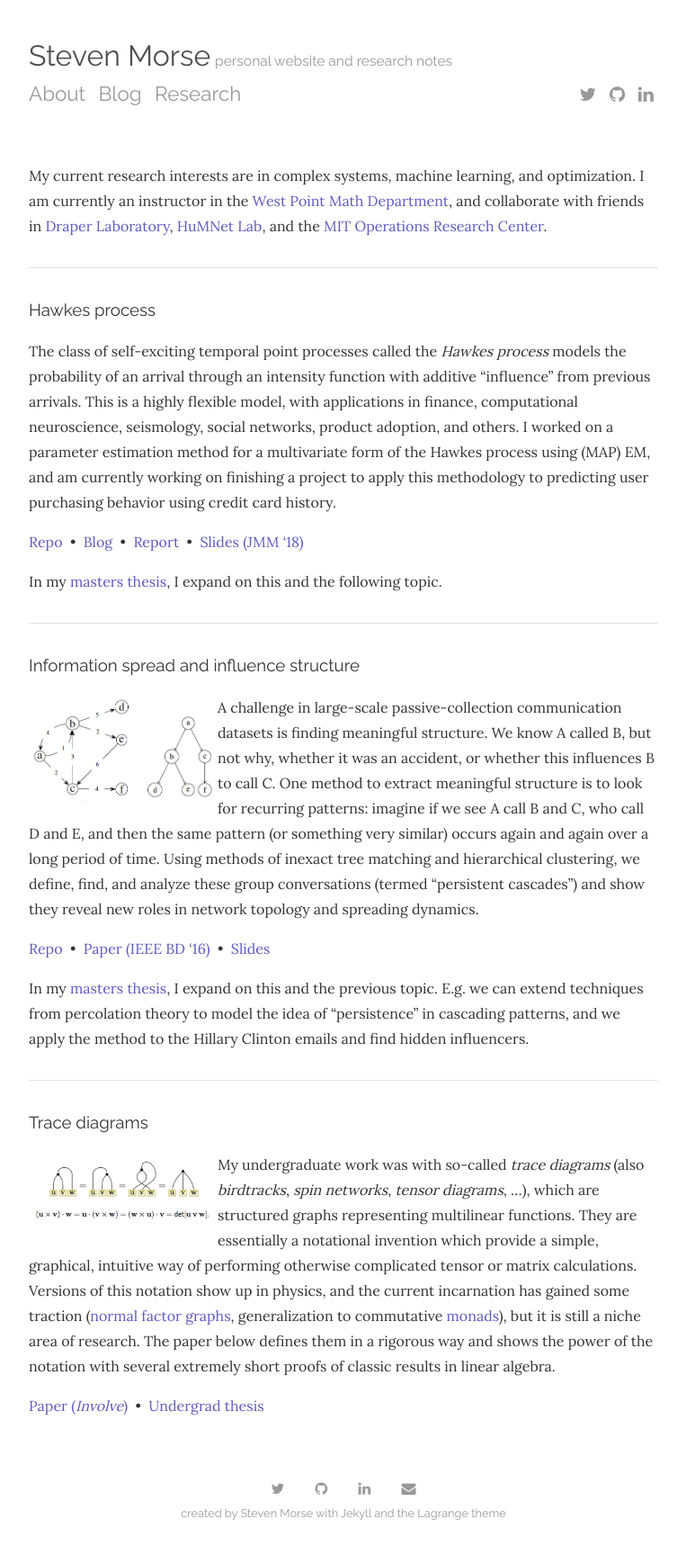
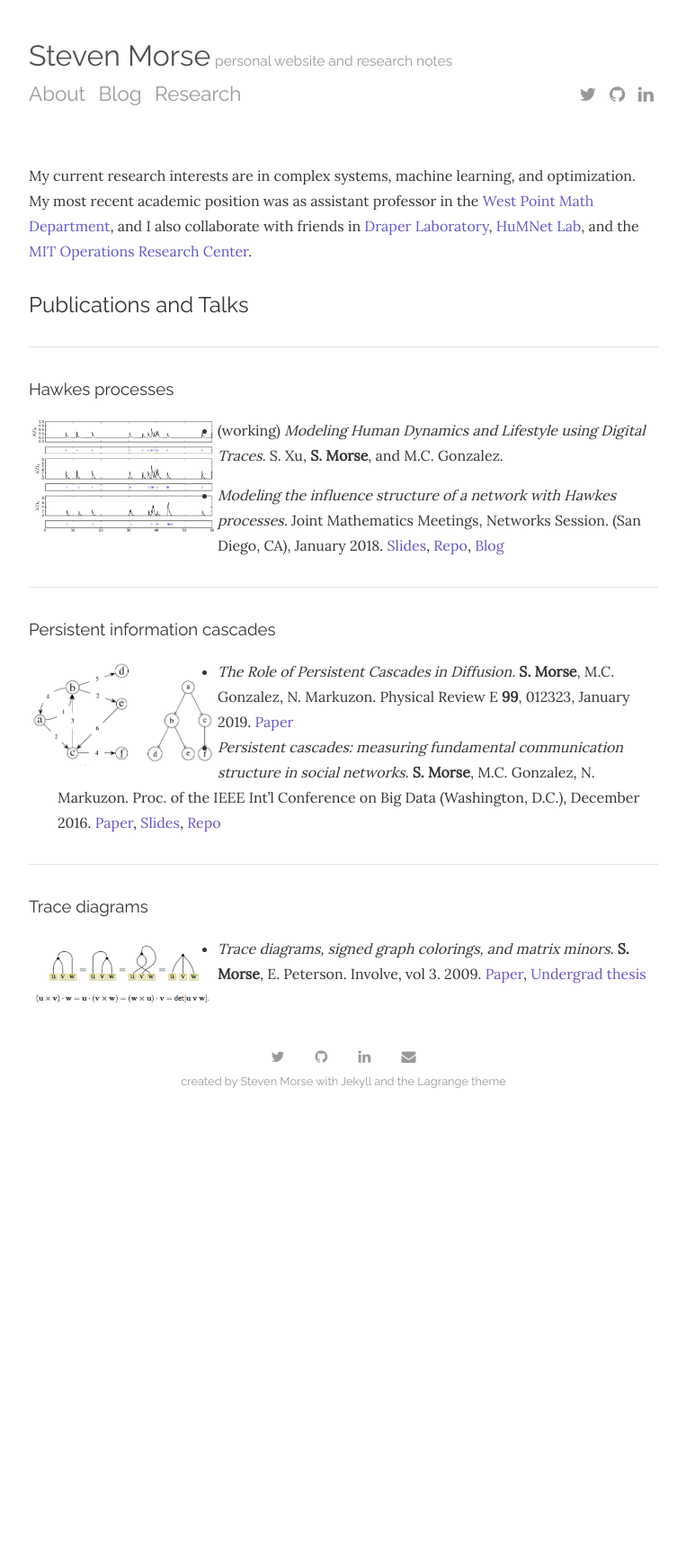
Before and after one commit to stmorse/stmorse.github.io, a Jekyll site: the page built from research.md, in a window 1280 px wide. Shown: the whole page at 90% size, without its empty margins (258-1021 px from the left). Built offline with Jekyll 4.4.1, drawn with Linux system fonts in a browser that asks for light colours; nearby versions of some CDN libraries; after the commit the page ends 1248 px from its top, so only the background shows below that.

Commit message:
edits to research

```diff
--- a/research.md
+++ b/research.md
@@ -3,34 +3,32 @@ layout: page
 title: Research
 ---
 
-My current research interests are in complex systems, machine learning, and optimization.  I am currently an instructor in the [West Point Math Department](https://www.usma.edu/math/SitePages/Math.aspx), and collaborate with friends in [Draper Laboratory](http://www.draper.com), [HuMNet Lab](http://humnetlab.mit.edu), and the [MIT Operations Research Center](https://orc.mit.edu).
+My current research interests are in complex systems, machine learning, and optimization.  My most recent academic position was as assistant professor in the [West Point Math Department](https://www.usma.edu/math/SitePages/Math.aspx), and I also collaborate with friends in [Draper Laboratory](http://www.draper.com), [HuMNet Lab](http://humnetlab.mit.edu), and the [MIT Operations Research Center](https://orc.mit.edu).
+
+
+## Publications and Talks
 
 <hr>
 
-### Hawkes process
+### Hawkes processes
 
-The class of self-exciting temporal point processes called the <i>Hawkes process</i> models the probability of an arrival through an intensity function with additive "influence" from previous arrivals.  This is a highly flexible model, with applications in finance, computational neuroscience, seismology, social networks, product adoption, and others.  I worked on a parameter estimation method for a multivariate form of the Hawkes process using (MAP) EM, and am currently working on finishing a project to apply this methodology to predicting user purchasing behavior using credit card history.
+<img align="left" width="30%" src="{{ site.baseurl }}/images/example_multivar.png" alt="hawkes">
 
-<a href="https://github.com/stmorse/hawkes">Repo</a>&nbsp;&nbsp;&#8226;&nbsp;
-<a href="https://stmorse.github.io/journal/Hawkes-python.html">Blog</a>&nbsp;&nbsp;&#8226;&nbsp;
-<a href="{{ site.baseurl }}/docs/6-867-final-writeup.pdf">Report</a>&nbsp;&nbsp;&#8226;&nbsp;
-<a href="{{ site.baseurl }}/docs/JMM18_slides.pdf">Slides (JMM '18)</a>
+- (working) *Modeling Human Dynamics and Lifestyle using Digital Traces.* S. Xu, **S. Morse**, and M.C. Gonzalez.
 
-In my <a href="{{ site.baseurl }}/docs/orc-thesis.pdf">masters thesis</a>, I expand on this and the following topic.
+- *Modeling the influence structure of a network with Hawkes processes.* Joint Mathematics Meetings, Networks Session.  (San Diego, CA), January 2018. <a href="{{ site.baseurl }}/docs/JMM18_slides.pdf">Slides</a>,  <a href="https://github.com/stmorse/hawkes">Repo</a>,
+<a href="https://stmorse.github.io/journal/Hawkes-python.html">Blog</a>
+
 
 <hr>
 
-### Information spread and influence structure
+### Persistent information cascades
 
 <img align="left" width="30%" src="{{ site.baseurl }}/images/persistent.png" alt="persistent cascades">
 
-A challenge in large-scale passive-collection communication datasets is finding meaningful structure.   We know A called B, but not why, whether it was an accident, or whether this influences B to call C.  One method to extract meaningful structure is to look for recurring patterns: imagine if we see A call B and C, who call D and E, and then the same pattern (or something very similar) occurs again and again over a long period of time.  Using methods of inexact tree matching and hierarchical clustering, we define, find, and analyze these group conversations (termed "persistent cascades") and show they reveal new roles in network topology and spreading dynamics.
+- *The Role of Persistent Cascades in Diffusion.*  **S. Morse**, M.C. Gonzalez, N. Markuzon.  Physical Review E **99**, 012323, January 2019.  <a href="{{ site.baseurl }}/docs/BigD348.pdf">Paper</a>
+- *Persistent cascades: measuring fundamental communication structure in social networks.* **S. Morse**, M.C. Gonzalez, N. Markuzon.  Proc. of the IEEE Int'l Conference on Big Data (Washington, D.C.), December 2016. <a href="{{ site.baseurl }}/docs/BigD348.pdf">Paper</a>, <a href="{{ site.baseurl }}/docs/persistent-cascades-ieee.pdf">Slides</a>, <a href="https://github.com/stmorse/cascades">Repo</a>
 
-<a href="https://github.com/stmorse/cascades">Repo</a>&nbsp;&nbsp;&#8226;&nbsp;
-<a href="{{ site.baseurl }}/docs/BigD348.pdf">Paper (IEEE BD '16)</a>&nbsp;&nbsp;&#8226;&nbsp;
-<a href="{{ site.baseurl }}/docs/persistent-cascades-ieee.pdf">Slides</a>
-
-In my <a href="{{ site.baseurl }}/docs/orc-thesis.pdf">masters thesis</a>, I expand on this and the previous topic.  E.g. we can extend techniques from percolation theory to model the idea of "persistence" in cascading patterns, and we apply the method to the Hillary Clinton emails and find hidden influencers.
 
 <hr>
 
@@ -38,7 +36,4 @@ In my <a href="{{ site.baseurl }}/docs/orc-thesis.pdf">masters thesis</a>, I exp
 
 <img align="left" width="30%" src="{{ site.baseurl }}/images/diagrams.png" alt="trace diagrams">
 
-My undergraduate work was with so-called *trace diagrams* (also *birdtracks*, *spin networks*, *tensor diagrams*, ...), which are structured graphs representing multilinear functions.  They are essentially a notational invention which provide a simple, graphical, intuitive way of performing otherwise complicated tensor or matrix calculations.  Versions of this notation show up in physics, and the current incarnation has gained some traction (<a href="http://arxiv.org/pdf/1102.0316.pdf">normal factor</a> <a href="http://arxiv.org/pdf/1004.3833.pdf">graphs</a>, generalization to commutative <a href="http://dl.acm.org/citation.cfm?id=1596553">monads</a>), but it is still a niche area of research.  The paper below defines them in a rigorous way and shows the power of the notation with several extremely short proofs of classic results in linear algebra.
-
-<a href="{{ site.baseurl }}/docs/tracediagrams.pdf">Paper (<i>Involve</i>)</a>&nbsp;&nbsp;&#8226;&nbsp;
-<a href="{{ site.baseurl }}/docs/mainthesis.pdf">Undergrad thesis</a>
+- *Trace diagrams, signed graph colorings, and matrix minors.* **S. Morse**, E. Peterson. Involve, vol 3. 2009. <a href="{{ site.baseurl }}/docs/tracediagrams.pdf">Paper</a>, <a href="{{ site.baseurl }}/docs/mainthesis.pdf">Undergrad thesis</a>
```
